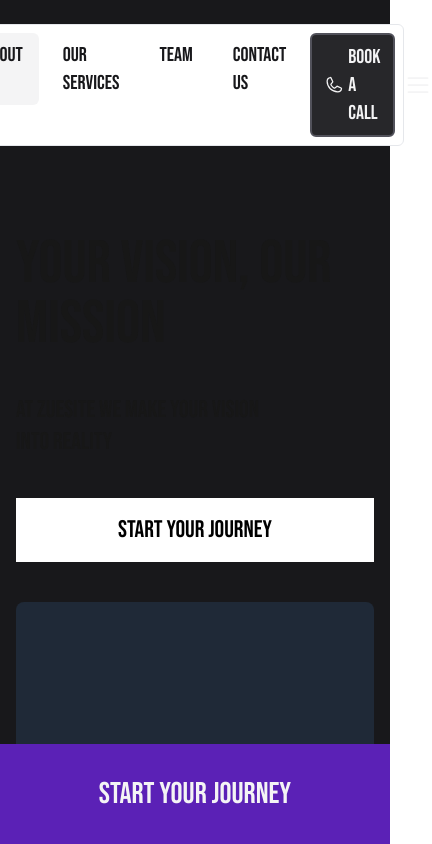
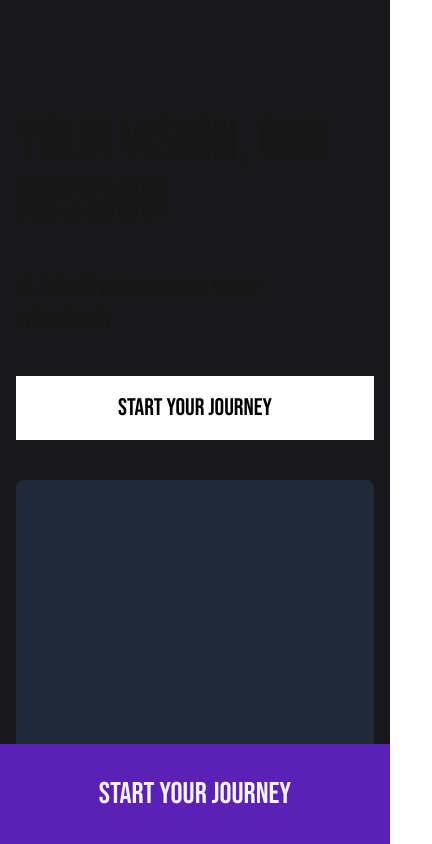
Before and after one commit to simonlearnscoding/sidebusiness-landing-page, a Next.js app: page / in a window 390 px wide. Shown: the top 844 px of the page, 432 px wide, since content can reach past the window. Built offline with nearby package versions, Linux system fonts and the light colour scheme.

Commit message:
hide navbar on mobile

```diff
--- a/src/app/components/Navbar.tsx
+++ b/src/app/components/Navbar.tsx
@@ -30,7 +30,7 @@ const Navbar = ({ sections }) => {
   const activeSection = useSectionStore((state) => state.activeSection);
 
   return (
-    <div className="sticky select-none flex justify-center   top-6 items-center px-4 sm:px-10  z-50  h-fit w-full">
+    <div className="sticky select-none  justify-center   hidden md:flex md:top-6 items-center px-4 md:px-10  z-50  h-fit w-full">
       {/* LOGO */}
       <div className="font-sans flex gap-2   p-2 rounded-md   border-solid  border-gray-200 border-[1px]  bg-white text-xl  h-full font-normal text-zinc-50">
         {sections.map((section, index) => (
--- a/src/app/page.tsx
+++ b/src/app/page.tsx
@@ -81,7 +81,7 @@ function Header({ id }) {
   return (
     <section
       id={id}
-      className="flex  flex-col gap-10 lg:gap-2 h-fit mx-4 lg:mx-20 mt-28"
+      className="flex  flex-col gap-10 lg:gap-2 h-fit mx-4 lg:mx-20 pt-28"
     >
       <h1 className="flex  flex-col">YOUR VISION, OUR MISSION</h1>
       <p className="flex md:text-3xl text-2xl font-sans  w-9/12 flex-col">
```
